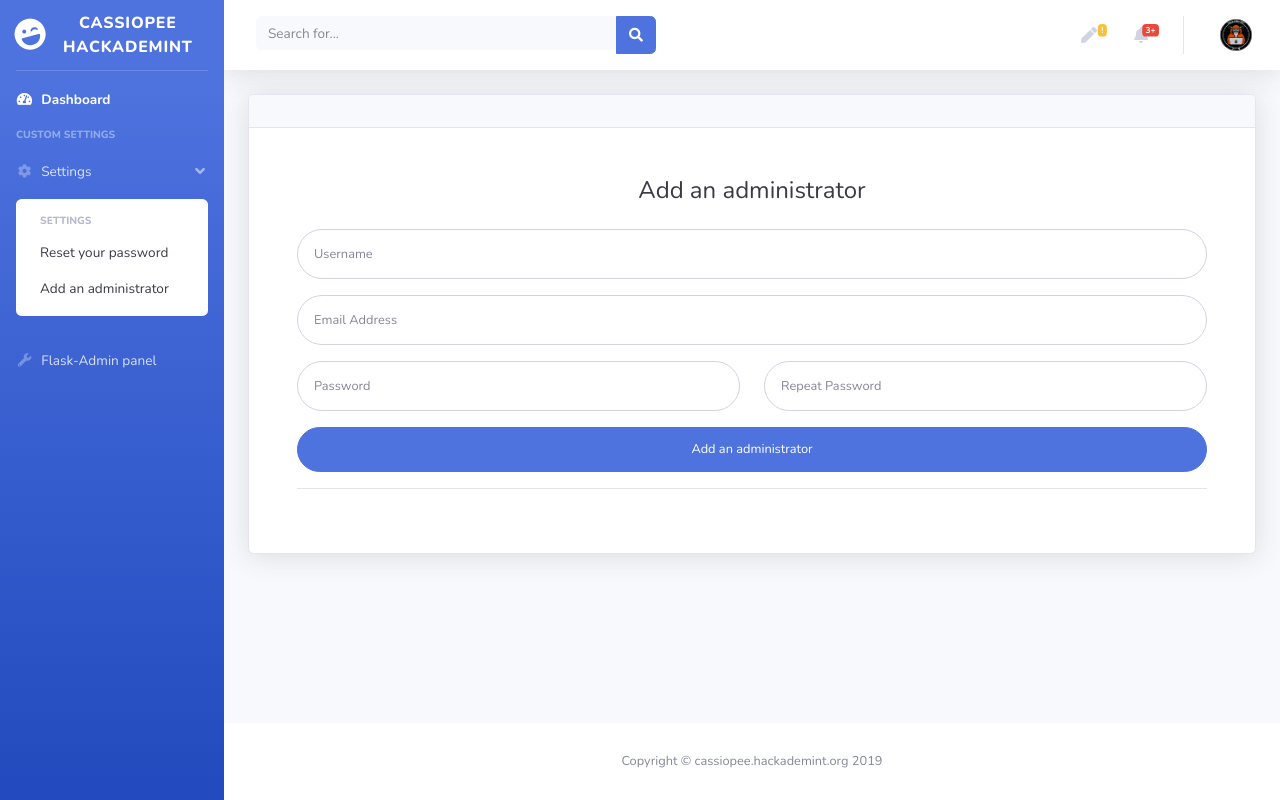
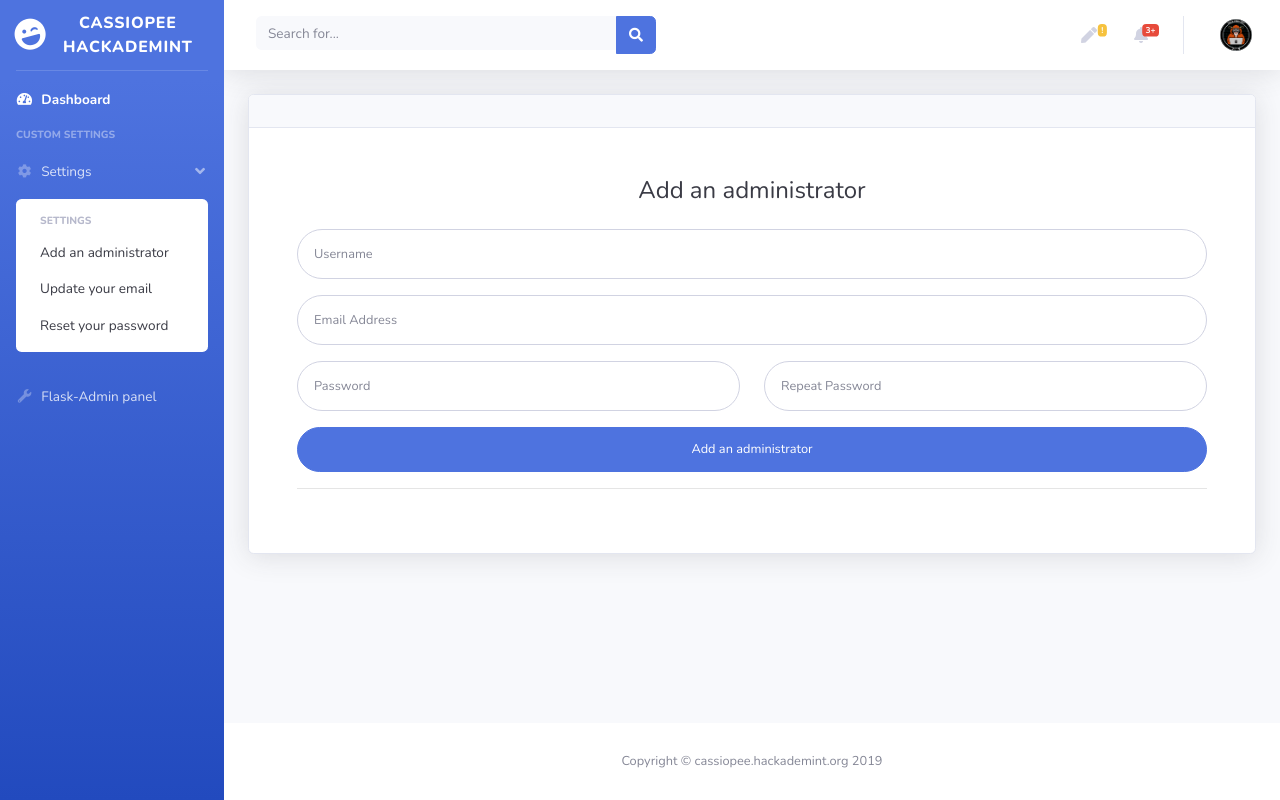
Before and after one commit to zteeed/Cassiopee, a Flask app: page /settings/add_admin in a window 1280 px wide, after a click on "Settings". Run offline with Flask 2, Linux system fonts and the light colour scheme; a user stored in the database is signed in; data comes from the database, SQL or seed files in the repository; some libraries are stand-ins or nearby versions.

Commit message:
Add update email feature

```diff
--- a/web/functions.py
+++ b/web/functions.py
@@ -120,3 +120,20 @@ def send_email(app, db, form):
     msg = Message("Hello", sender="test@hackademint.org", recipients=[email])
     mail.send(msg)
     return True, email
+
+
+def update_email(app, db, form):
+    checks = [ (field in form.keys()) for field in ['email']]
+    if False in checks:
+        flash('An error occurred while trying to update your email.', 'error')
+        return False
+    kwargs = dict(name=current_user.name)
+    req = db.session.query(Users).filter_by(**kwargs).first()
+    if req is not None:
+        req.email = form['email']
+        db.session.commit()
+        flash('Your email has been updated successfully.', 'success')
+        return True
+    else:
+        flash('An error occurred while trying to update your email.', 'error')
+        return False
--- a/web/main.py
+++ b/web/main.py
@@ -6,7 +6,7 @@ from flask_login.utils import current_user, login_user, logout_user
 from config import app, db
 from tables import Users
 from functions import login_required, is_admin, debug_print, is_safe_url, \
-get_redirect_target, update_password, add_admin, send_email
+get_redirect_target, update_password, add_admin, send_email, update_email
 from proxmox_functions import proxmox_data, select_vm
 
 
@@ -26,14 +26,6 @@ def show_vm(node, type, id):
     return render_template('show_vm.html', vm=vm)
 
 
-@app.route('/settings/reset_admin', methods = ['GET', 'POST'])
-@login_required
-def settings_reset_admin():
-    if request.method == 'GET':
-        return render_template('settings_reset_admin.html')
-    result = update_password(app, db, request.form)
-    return render_template('settings_reset_admin.html')
-
 
 @app.route('/settings/add_admin', methods = ['GET', 'POST'])
 @login_required
@@ -46,6 +38,24 @@ def settings_add_admin():
     else:
         flash('An error occurred while creating a new administrator', 'error')
     return render_template('settings_add_admin.html')
+
+
+@app.route('/settings/update_admin', methods = ['GET', 'POST'])
+@login_required
+def settings_update_admin():
+    kwargs = {'name': current_user.name}
+    user = db.session.query(Users).filter_by(**kwargs).first()
+    if request.method == 'POST':
+        result = update_email(app, db, request.form)
+    return render_template('settings_update_admin.html', email = user.email)
+
+
+@app.route('/settings/reset_admin', methods = ['GET', 'POST'])
+@login_required
+def settings_reset_admin():
+    if request.method != 'POST':
+        result = update_password(app, db, request.form)
+    return render_template('settings_reset_admin.html')
 
 
 @app.route('/login', methods = ['GET', 'POST'])
--- a/web/templates/base_dashboard.html
+++ b/web/templates/base_dashboard.html
@@ -40,8 +40,9 @@
       <div id="collapseTwo" class="collapse" aria-labelledby="headingTwo" data-parent="#accordionSidebar">
 	<div class="bg-white py-2 collapse-inner rounded">
 	  <h6 class="collapse-header">Settings</h6>
+	  <a class="collapse-item" href="/settings/add_admin">Add an administrator</a>
+	  <a class="collapse-item" href="/settings/update_admin">Update your email</a>
 	  <a class="collapse-item" href="/settings/reset_admin">Reset your password</a>
-	  <a class="collapse-item" href="/settings/add_admin">Add an administrator</a>
 	</div>
       </div>
     </li>
```
Also changed, not shown: web/templates/settings_update_admin.html (added, +36 -0 lines).
